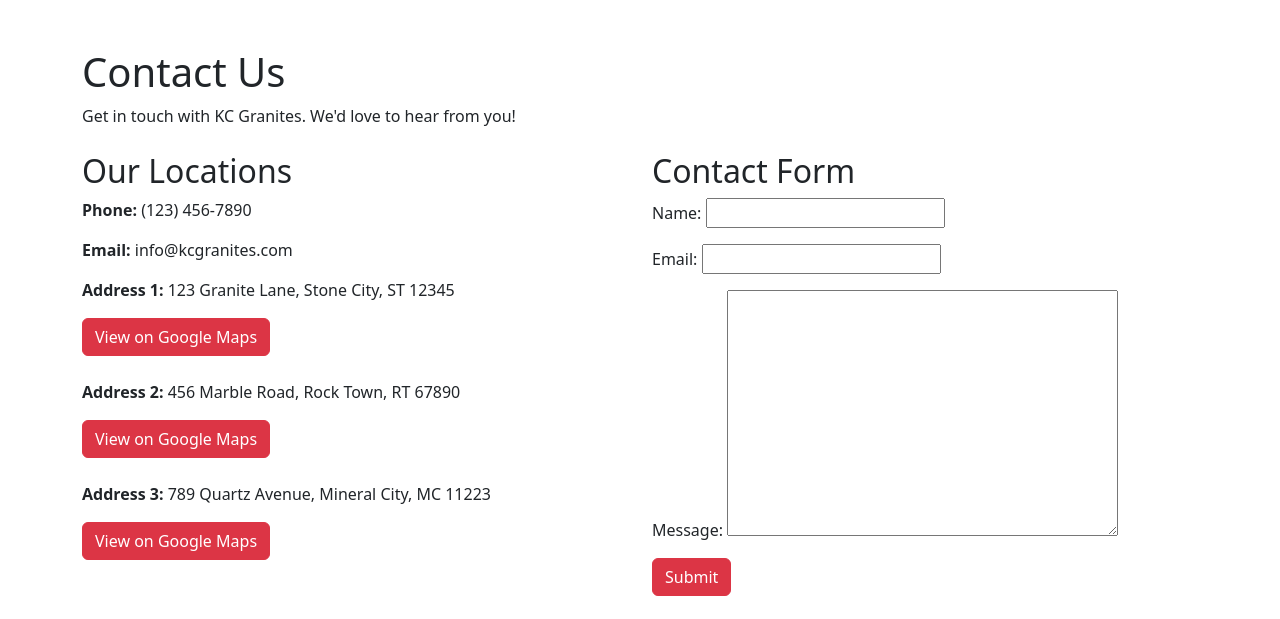
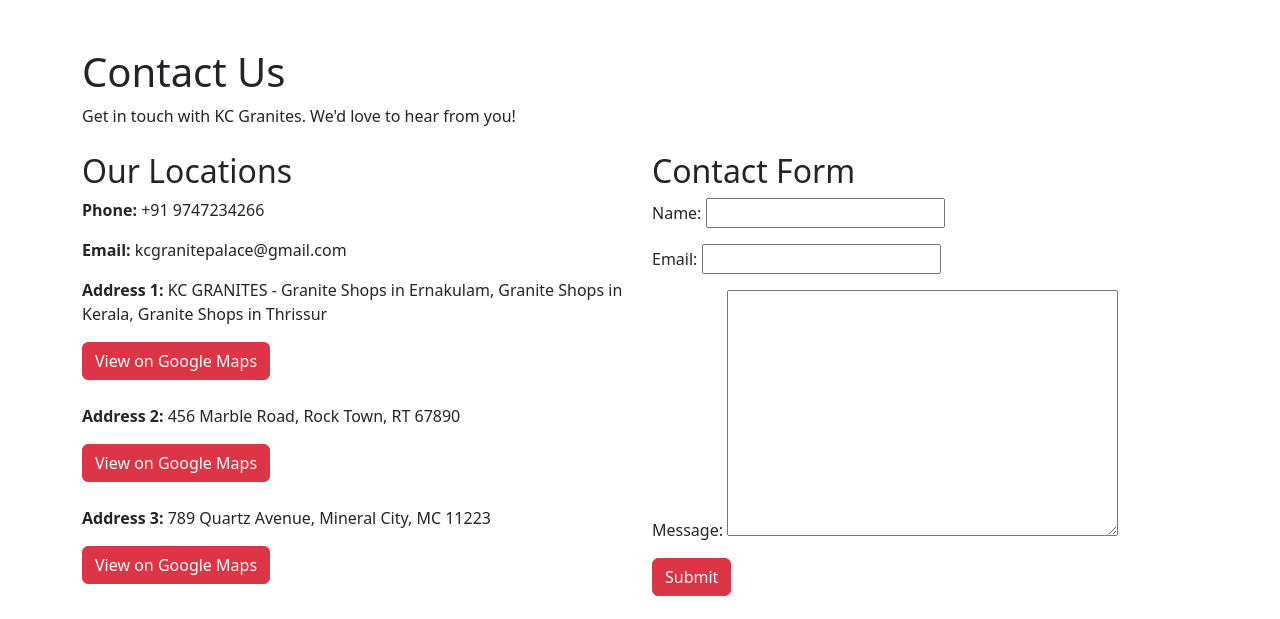
Before and after one commit to jeromeshaiju/KCgranites, a Django app: page /contact/ in a window 1280 px wide. Shown: the part 56-675 px from the top of the page. Run offline with Django 5.2, Linux system fonts and the light colour scheme.

Commit message:
Initial commit or update

```diff
--- a/templates/contact.html
+++ b/templates/contact.html
@@ -18,17 +18,17 @@
         <div class="row mt-4">
             <div class="col-md-6">
                 <h2 class="text-dark-red">Our Locations</h2>
-                <p class="text-dark-red"><strong>Phone:</strong> (123) 456-7890</p>
-                <p class="text-dark-red"><strong>Email:</strong> info@kcgranites.com</p>
+                <p class="text-dark-red"><strong>Phone:</strong> +91 9747234266</p>
+                <p class="text-dark-red"><strong>Email:</strong> kcgranitepalace@gmail.com</p>
 
-                <p><strong>Address 1:</strong> 123 Granite Lane, Stone City, ST 12345</p>
-                <a href="https://www.google.com/maps/place/123+Granite+Lane,+Stone+City,+ST+12345" class="btn btn-danger mb-4" target="_blank">View on Google Maps</a>
+                <p><strong>Address 1:</strong> KC GRANITES - Granite Shops in Ernakulam, Granite Shops in Kerala, Granite Shops in Thrissur</p>
+                <a href="https://www.google.com/maps/place/KC+GRANITES+-+Granite+Shops+in+Ernakulam,+Granite+Shops+in+Kerala,+Granite+Shops+in+Thrissur/@10.2561223,76.363187,17z/data=!3m1!4b1!4m6!3m5!1s0x3b08015f3a80141d:0xd450fd4d44b98c1!8m2!3d10.2561223!4d76.3657619!16s%2Fg%2F1261xyjk4?entry=ttu&g_ep=EgoyMDI1MDIyNi4xIKXMDSoASAFQAw%3D%3D" class="btn btn-danger mb-4" target="_blank">View on Google Maps</a>
 
                 <p><strong>Address 2:</strong> 456 Marble Road, Rock Town, RT 67890</p>
-                <a href="https://www.google.com/maps/place/456+Marble+Road,+Rock+Town,+RT+67890" class="btn btn-danger mb-4" target="_blank">View on Google Maps</a>
+                <a href="https://www.google.com/maps/place/KC+GRANITES/@10.183934,76.4019859,17z/data=!4m10!1m2!2m1!1skc+fgranites!3m6!1s0x3b0807d711aa1d7d:0xfcbe819a5bd4c19!8m2!3d10.183934!4d76.4067495!15sCgtrYyBncmFuaXRlc5IBEGdyYW5pdGVfc3VwcGxpZXLgAQA!16s%2Fg%2F11s2l6prn8?entry=ttu&g_ep=EgoyMDI1MDIyNi4xIKXMDSoASAFQAw%3D%3D" class="btn btn-danger mb-4" target="_blank">View on Google Maps</a>
 
                 <p><strong>Address 3:</strong> 789 Quartz Avenue, Mineral City, MC 11223</p>
-                <a href="https://www.google.com/maps/place/789+Quartz+Avenue,+Mineral+City,+MC+11223" class="btn btn-danger mb-4" target="_blank">View on Google Maps</a>
+                <a href="https://www.google.com/maps/place/KC+Granites/@10.259341,76.3582448,17z/data=!4m10!1m2!2m1!1skc+fgranites!3m6!1s0x3b0803e03caac919:0x3ee12d8eb4344161!8m2!3d10.259341!4d76.3630084!15sCgtrYyBncmFuaXRlc5IBEGdyYW5pdGVfc3VwcGxpZXLgAQA!16s%2Fg%2F1ygjd43kc?entry=ttu&g_ep=EgoyMDI1MDIyNi4xIKXMDSoASAFQAw%3D%3D" class="btn btn-danger mb-4" target="_blank">View on Google Maps</a>
             </div>
             <div class="col-md-6">
                 <h2>Contact Form</h2>
```
